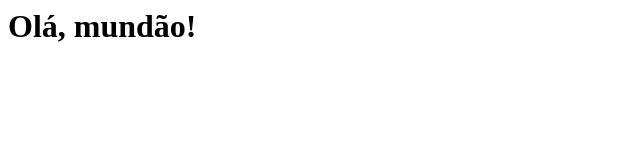
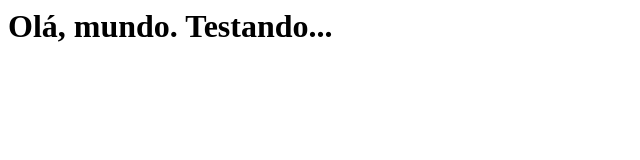
Before and after one commit to JpLoyal/git_fundamentos, a plain HTML site: page index.html in a window 1280 px wide. Shown: the whole page, without its empty margins (0-640 px from the left). Drawn offline with Linux system fonts and the light colour scheme.

Commit message:
Novas alterações

```diff
--- a/index.html
+++ b/index.html
@@ -1 +1 @@
-<h1>Olá, mundão!</h1>
+<h1>Olá, mundo. Testando...</h1>
```
Also changed, not shown: index2.html (added, +1 -0 lines).
